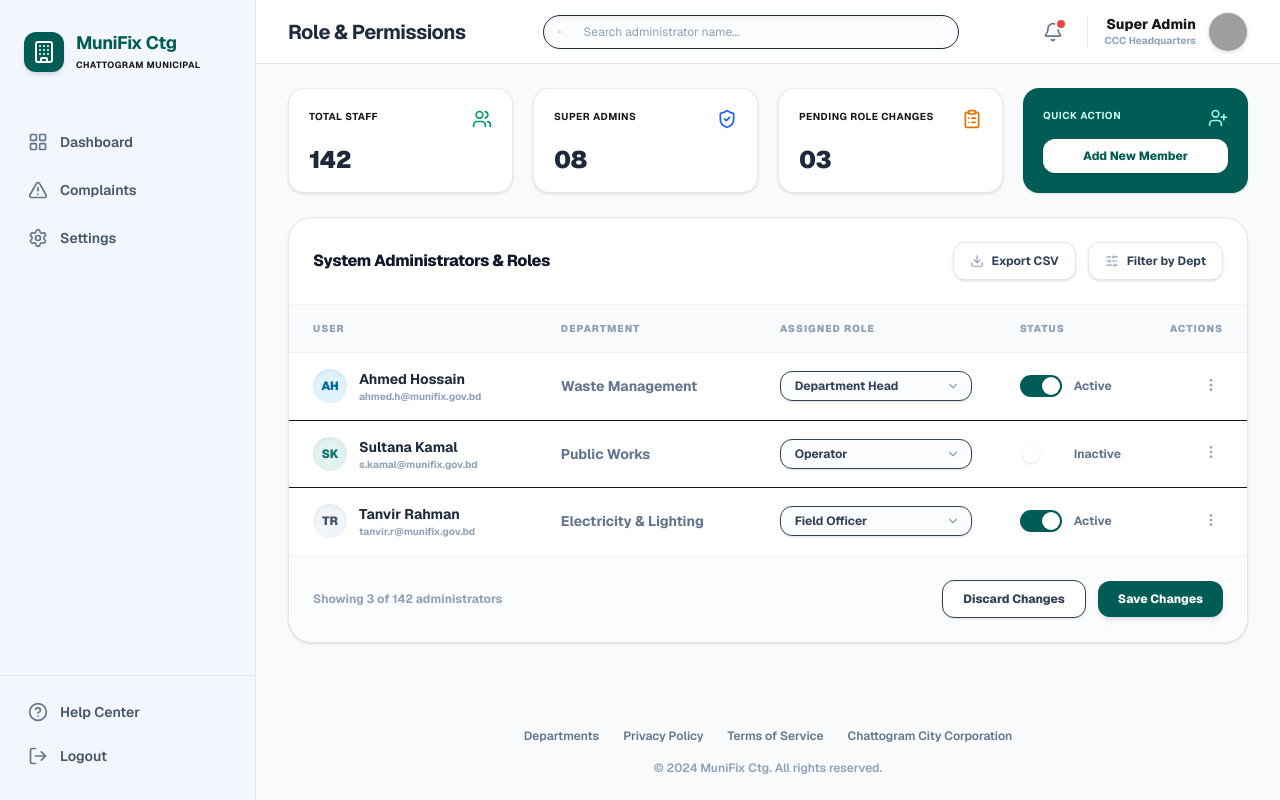
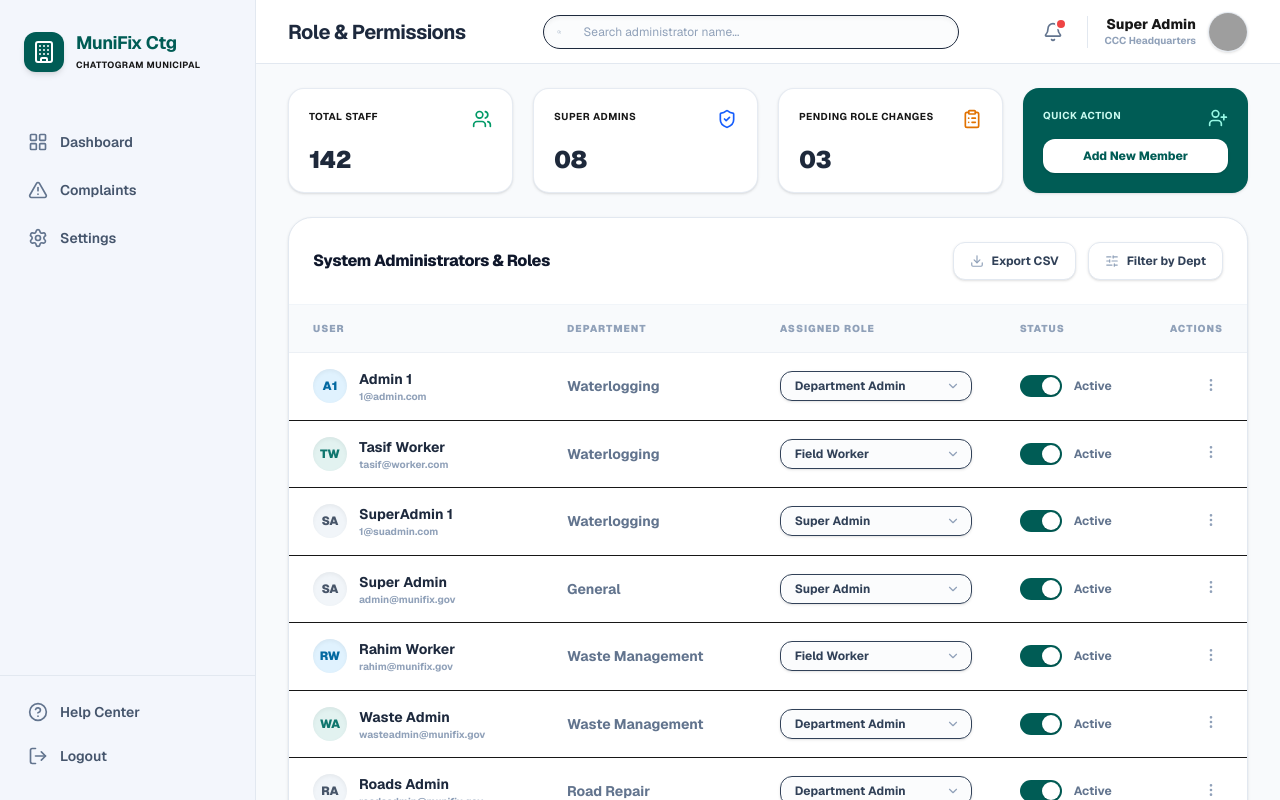
Before and after one commit to tasifhossan/MuniFix, a Next.js app: page /admin/permissions in a window 1280 px wide. Shown: the top 800 px of the page. Built offline with nearby package versions, Linux system fonts and the light colour scheme; no server answers; grey boxes are pictures that could not be loaded.

Commit message:
wire admin panels to live backend data

```diff
--- a/app/admin/page.tsx
+++ b/app/admin/page.tsx
@@ -232,8 +232,8 @@ export default function AdminDashboardPage() {
             {/* Middle Section: Bar Chart & Donut Chart (static charts — future phase) */}
             {profile?.role === "super_admin" && (
               <div className="flex flex-col lg:flex-row gap-6">
-                <ComplaintsChart />
-                <StatusDistribution />
+                <ComplaintsChart complaints={complaints} />
+                <StatusDistribution complaints={complaints} />
               </div>
             )}
 
--- a/app/admin/permissions/page.tsx
+++ b/app/admin/permissions/page.tsx
@@ -14,12 +14,14 @@ import {
 import AdminSidebar from "@/components/AdminSidebar";
 import AdminHeader from "@/components/AdminHeader";
 import UserStatsCard from "@/components/UserStatsCard";
+import { updateUserRole } from "@/lib/api";
 
 interface AdminUser {
   id: string;
   name: string;
   email: string;
   department: string;
+  department_id?: number | null;
   role: string;
   status: boolean; // true = Active, false = Inactive
   initials: string;
@@ -29,38 +31,89 @@ interface AdminUser {
 
 const initialUsers: AdminUser[] = [
   {
-    id: "1",
-    name: "Ahmed Hossain",
-    email: "ahmed.h@munifix.gov.bd",
-    department: "Waste Management",
-    role: "Department Head",
+    id: "ca7db62f-d1cf-4d0e-99f0-c76c4db52c1b",
+    name: "Admin 1",
+    email: "1@admin.com",
+    department: "Waterlogging",
+    department_id: 1,
+    role: "dept_admin",
     status: true,
-    initials: "AH",
+    initials: "A1",
     avatarBg: "bg-[#e0f2fe]",
     avatarText: "text-[#0369a1]",
   },
   {
-    id: "2",
-    name: "Sultana Kamal",
-    email: "s.kamal@munifix.gov.bd",
-    department: "Public Works",
-    role: "Operator",
-    status: false,
-    initials: "SK",
+    id: "c90adc34-76dc-49a5-bdf2-3ccf6fa9f712",
+    name: "Tasif Worker",
+    email: "tasif@worker.com",
+    department: "Waterlogging",
+    department_id: 1,
+    role: "field_worker",
+    status: true,
+    initials: "TW",
     avatarBg: "bg-[#e2f2f0]",
     avatarText: "text-[#0f766e]",
   },
   {
-    id: "3",
-    name: "Tanvir Rahman",
-    email: "tanvir.r@munifix.gov.bd",
-    department: "Electricity & Lighting",
-    role: "Field Officer",
+    id: "c5421a99-d0bc-48dd-a158-800805cad038",
+    name: "SuperAdmin 1",
+    email: "1@suadmin.com",
+    department: "Waterlogging",
+    department_id: 1,
+    role: "super_admin",
     status: true,
-    initials: "TR",
+    initials: "SA",
     avatarBg: "bg-[#f1f5f9]",
     avatarText: "text-[#475569]",
   },
+  {
+    id: "c59d9c2e-4b6b-4e12-87ad-d345ff4b10b0",
+    name: "Super Admin",
+    email: "admin@munifix.gov",
+    department: "General",
+    department_id: null,
+    role: "super_admin",
+    status: true,
+    initials: "SA",
+    avatarBg: "bg-[#f1f5f9]",
+    avatarText: "text-[#475569]",
+  },
+  {
+    id: "b2569e5d-16a8-4c22-b1e1-88f1c3272e7c",
+    name: "Rahim Worker",
+    email: "rahim@munifix.gov",
+    department: "Waste Management",
+    department_id: 3,
+    role: "field_worker",
+    status: true,
+    initials: "RW",
+    avatarBg: "bg-[#e0f2fe]",
+    avatarText: "text-[#0369a1]",
+  },
+  {
+    id: "7bdc3b6b-3d53-4e8d-9d8a-5e17cfe00303",
+    name: "Waste Admin",
+    email: "wasteadmin@munifix.gov",
+    department: "Waste Management",
+    department_id: 3,
+    role: "dept_admin",
+    status: true,
+    initials: "WA",
+    avatarBg: "bg-[#e2f2f0]",
+    avatarText: "text-[#0f766e]",
+  },
+  {
+    id: "3447ecce-db52-4fa0-9354-f9ea17bfe831",
+    name: "Roads Admin",
+    email: "roadsadmin@munifix.gov",
+    department: "Road Repair",
+    department_id: 2,
+    role: "dept_admin",
+    status: true,
+    initials: "RA",
+    avatarBg: "bg-[#f1f5f9]",
+    avatarText: "text-[#475569]",
+  }
 ];
 
 export default function RolePermissionsPage() {
@@ -68,6 +121,8 @@ export default function RolePermissionsPage() {
   const [users, setUsers] = useState<AdminUser[]>(initialUsers);
   const [savedState, setSavedState] = useState<AdminUser[]>(initialUsers);
   const [showToast, setShowToast] = useState(false);
+  const [saving, setSaving] = useState(false);
+  const [error, setError] = useState<string | null>(null);
 
   // Auto-hide toast after 3 seconds
   useEffect(() => {
@@ -80,9 +135,8 @@ export default function RolePermissionsPage() {
   }, [showToast]);
 
   const handleToggleStatus = (id: string) => {
-    setUsers(prev =>
-      prev.map(user => (user.id === id ? { ...user, status: !user.status } : user))
-    );
+    // TODO: backend endpoint not implemented yet
+    alert("User status toggle (activation/deactivation) backend endpoint is not implemented yet.");
   };
 
   const handleRoleChange = (id: string, newRole: string) => {
@@ -91,13 +145,36 @@ export default function RolePermissionsPage() {
     );
   };
 
-  const handleSaveChanges = () => {
-    setSavedState([...users]);
-    setShowToast(true);
+  const handleSaveChanges = async () => {
+    try {
+      setSaving(true);
+      setError(null);
+
+      // Find users whose roles have changed
+      const modified = users.filter(user => {
+        const original = savedState.find(o => o.id === user.id);
+        return original && original.role !== user.role;
+      });
+
+      for (const u of modified) {
+        await updateUserRole(u.id, {
+          role: u.role,
+          department_id: u.department_id
+        });
+      }
+
+      setSavedState([...users]);
+      setShowToast(true);
+    } catch (err: any) {
+      setError(err.message || "Failed to update role privileges");
+    } finally {
+      setSaving(false);
+    }
   };
 
   const handleDiscardChanges = () => {
     setUsers([...savedState]);
+    setError(null);
   };
 
   // Filter users based on search
@@ -136,8 +213,13 @@ export default function RolePermissionsPage() {
             onSearchChange={setSearchTerm}
           />
 
-          {/* Main Container */}
           <main className="px-8 py-6 space-y-6 flex-1">
+            {error && (
+              <div className="p-4 bg-rose-50 border border-rose-100 text-rose-600 text-xs font-bold rounded-2xl animate-fade-in flex items-center gap-2">
+                <span>⚠️</span>
+                <span>{error}</span>
+              </div>
+            )}
 
             {/* Stats row & Quick Action Grid */}
             <div className="grid grid-cols-1 lg:grid-cols-4 gap-5 select-none">
@@ -262,10 +344,10 @@ export default function RolePermissionsPage() {
                               onChange={(e) => handleRoleChange(user.id, e.target.value)}
                               className="w-full bg-[#f8fafc]/60 border border-slate-205 rounded-xl py-1.5 pl-3.5 pr-8 text-xs font-bold text-slate-700 focus:outline-none focus:border-[#005c55] cursor-pointer appearance-none shadow-sm transition-all"
                             >
-                              <option value="Department Head">Department Head</option>
-                              <option value="Operator">Operator</option>
-                              <option value="Field Officer">Field Officer</option>
-                              <option value="Administrator">Administrator</option>
+                              <option value="citizen">Citizen</option>
+                              <option value="field_worker">Field Worker</option>
+                              <option value="dept_admin">Department Admin</option>
+                              <option value="super_admin">Super Admin</option>
                             </select>
                             <div className="absolute inset-y-0 right-0 flex items-center pr-3 pointer-events-none text-slate-400">
                               <ChevronDown className="w-3.5 h-3.5" />
@@ -322,9 +404,10 @@ export default function RolePermissionsPage() {
                   </button>
                   <button
                     onClick={handleSaveChanges}
-                    className="inline-flex items-center justify-center bg-[#005c55] hover:bg-[#004540] text-white text-xs font-extrabold px-5 py-2.5 rounded-xl shadow-md cursor-pointer transition-all select-none active:scale-[0.98]"
+                    disabled={saving}
+                    className="inline-flex items-center justify-center bg-[#005c55] hover:bg-[#004540] text-white text-xs font-extrabold px-5 py-2.5 rounded-xl shadow-md cursor-pointer transition-all select-none active:scale-[0.98] disabled:opacity-50 disabled:cursor-not-allowed"
                   >
-                    Save Changes
+                    {saving ? "Saving..." : "Save Changes"}
                   </button>
                 </div>
               </div>
--- a/app/admin/reports/page.tsx
+++ b/app/admin/reports/page.tsx
@@ -23,6 +23,8 @@ export default function SystemActivityLogPage() {
   const [searchTerm, setSearchTerm] = useState("");
   const [eventType, setEventType] = useState("All");
   const [dateRange, setDateRange] = useState("Oct 20, 2024 - Oct 27, 2024");
+
+  // TODO: backend endpoint not implemented yet
 
   return (
     <div className="min-h-screen bg-[#f8fafc] flex font-sans">
--- a/app/admin/users/page.tsx
+++ b/app/admin/users/page.tsx
@@ -20,6 +20,7 @@ export default function AdminUsersPage() {
   const [searchTerm, setSearchTerm] = useState("");
   const [roleFilter, setRoleFilter] = useState("All");
 
+  // TODO: backend endpoint not implemented yet
   // Exact mock data matching the screenshot
   const mockUsers: UserItem[] = [
     {
--- a/app/settings/page.tsx
+++ b/app/settings/page.tsx
@@ -72,6 +72,7 @@ export default function SettingsPage() {
     });
   };
 
+  // TODO: backend endpoint not implemented yet
   const handleNotificationToggle = (key: string, enabled: boolean) => {
     setNotifications((prev) => ({
       ...prev,
@@ -123,6 +124,7 @@ export default function SettingsPage() {
                 points={2450}
                 level={4}
               />
+              {/* TODO: backend endpoint not implemented yet */}
               <SecurityStatusCard
                 twoFactorEnabled={true}
                 lastLogin="2h ago"
--- a/components/ComplaintsChart.tsx
+++ b/components/ComplaintsChart.tsx
@@ -9,15 +9,32 @@ interface BarItem {
   maxCount: number;
 }
 
-export default function ComplaintsChart() {
-  const data: BarItem[] = [
-    { label: "Roads", count: 85, maxCount: 100 },
-    { label: "Water", count: 62, maxCount: 100 },
-    { label: "Waste", count: 78, maxCount: 100 },
-    { label: "Power", count: 42, maxCount: 100 },
-    { label: "Sanitation", count: 50, maxCount: 100 },
-    { label: "Parks", count: 28, maxCount: 100 },
-  ];
+interface ComplaintsChartProps {
+  complaints?: any[];
+}
+
+export default function ComplaintsChart({ complaints = [] }: ComplaintsChartProps) {
+  // Group complaints by department name (or category as a fallback)
+  const departmentCounts: { [key: string]: number } = {};
+  complaints.forEach((c) => {
+    const dept = c.department_name || c.category || "General";
+    departmentCounts[dept] = (departmentCounts[dept] || 0) + 1;
+  });
+
+  const maxCount = Math.max(...Object.values(departmentCounts), 10);
+
+  const data: BarItem[] = Object.keys(departmentCounts).length > 0
+    ? Object.entries(departmentCounts).map(([label, count]) => ({
+        label: label.split(" ")[0], // abbreviate to first word
+        count,
+        maxCount,
+      }))
+    : [
+        { label: "Roads", count: 0, maxCount: 10 },
+        { label: "Water", count: 0, maxCount: 10 },
+        { label: "Waste", count: 0, maxCount: 10 },
+        { label: "Power", count: 0, maxCount: 10 },
+      ];
 
   return (
     <div className="bg-white border border-slate-200/80 rounded-3xl p-6 shadow-sm font-sans flex flex-col justify-between flex-1 min-w-[320px] h-[340px]">
--- a/components/StatusDistribution.tsx
+++ b/components/StatusDistribution.tsx
@@ -2,19 +2,45 @@
 
 import React from "react";
 
-export default function StatusDistribution() {
+interface StatusDistributionProps {
+  complaints?: any[];
+}
+
+export default function StatusDistribution({ complaints = [] }: StatusDistributionProps) {
   // SVG Donut circle parameters
   const radius = 55;
   const strokeWidth = 14;
   const circumference = 2 * Math.PI * radius; // ~345.57
 
-  // Data values: Resolved (70%), In Progress (18%), Assigned (7%), Pending (5%)
+  // Count by status
+  let pendingCount = 0;
+  let assignedCount = 0;
+  let inProgressCount = 0;
+  let resolvedCount = 0;
+
+  complaints.forEach((c) => {
+    const status = (c.status || "").toLowerCase();
+    if (status === "pending") pendingCount++;
+    else if (status === "assigned" || status === "assign") assignedCount++;
+    else if (status === "in_progress") inProgressCount++;
+    else if (status === "resolved") resolvedCount++;
+  });
+
+  const total = pendingCount + assignedCount + inProgressCount + resolvedCount;
+
+  const getPercentage = (count: number) => {
+    if (total === 0) return 0;
+    return Math.round((count / total) * 100);
+  };
+
   const data = [
-    { label: "Resolved", percentage: 70, color: "#10b981", bgClass: "bg-emerald-500" },
-    { label: "In Progress", percentage: 18, color: "#f59e0b", bgClass: "bg-amber-500" },
-    { label: "Assigned", percentage: 7, color: "#1d4ed8", bgClass: "bg-[#1d4ed8]" },
-    { label: "Pending", percentage: 5, color: "#94a3b8", bgClass: "bg-slate-400" },
+    { label: "Resolved", percentage: getPercentage(resolvedCount), color: "#10b981", bgClass: "bg-emerald-500" },
+    { label: "In Progress", percentage: getPercentage(inProgressCount), color: "#f59e0b", bgClass: "bg-amber-500" },
+    { label: "Assigned", percentage: getPercentage(assignedCount), color: "#1d4ed8", bgClass: "bg-[#1d4ed8]" },
+    { label: "Pending", percentage: getPercentage(pendingCount), color: "#94a3b8", bgClass: "bg-slate-400" },
   ];
+
+  const resolvedPct = total > 0 ? Math.round((resolvedCount / total) * 100) : 0;
 
   // Compute stroke offsets consecutively
   let currentOffset = 0;
@@ -66,7 +92,7 @@ export default function StatusDistribution() {
         {/* Center Text labels */}
         <div className="absolute flex flex-col items-center justify-center text-center">
           <span className="text-2xl font-black text-slate-900 leading-none">
-            100%
+            {resolvedPct}%
           </span>
           <span className="text-[10px] font-extrabold text-slate-450 uppercase tracking-wider mt-1 block">
             Compliance
--- a/lib/api.ts
+++ b/lib/api.ts
@@ -202,3 +202,20 @@ export async function fetchAdminWorkers() {
   }
   return res.json();
 }
+
+export async function updateUserRole(userId: string, payload: { role: string; department_id?: number | null }) {
+  const headers = getHeaders();
+  const res = await fetch(`${API_BASE_URL}/admin/users/${userId}/role`, {
+    method: "PATCH",
+    headers: {
+      ...headers,
+      "Content-Type": "application/json",
+    },
+    body: JSON.stringify(payload),
+  });
+  if (!res.ok) {
+    const errorData = await res.json().catch(() => ({}));
+    throw new Error(errorData.message || "Failed to update user role");
+  }
+  return res.json();
+}
```
